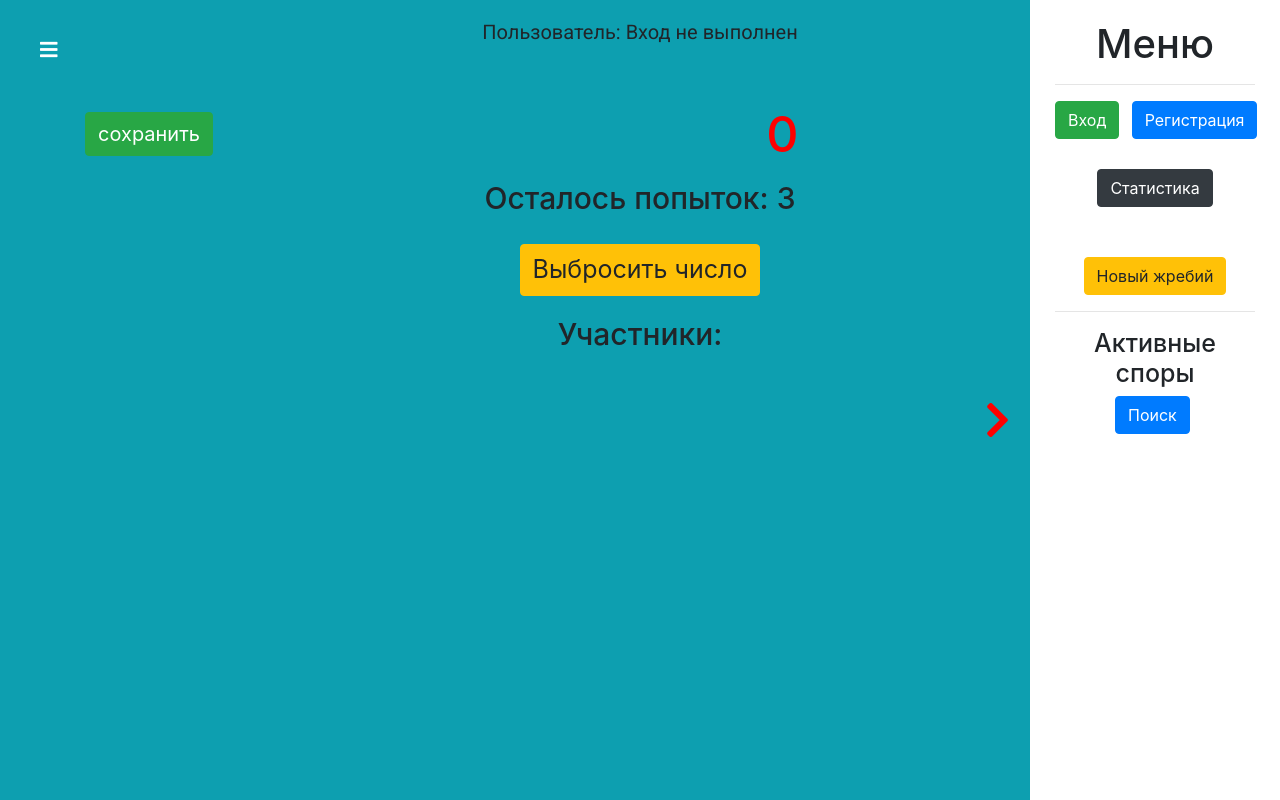
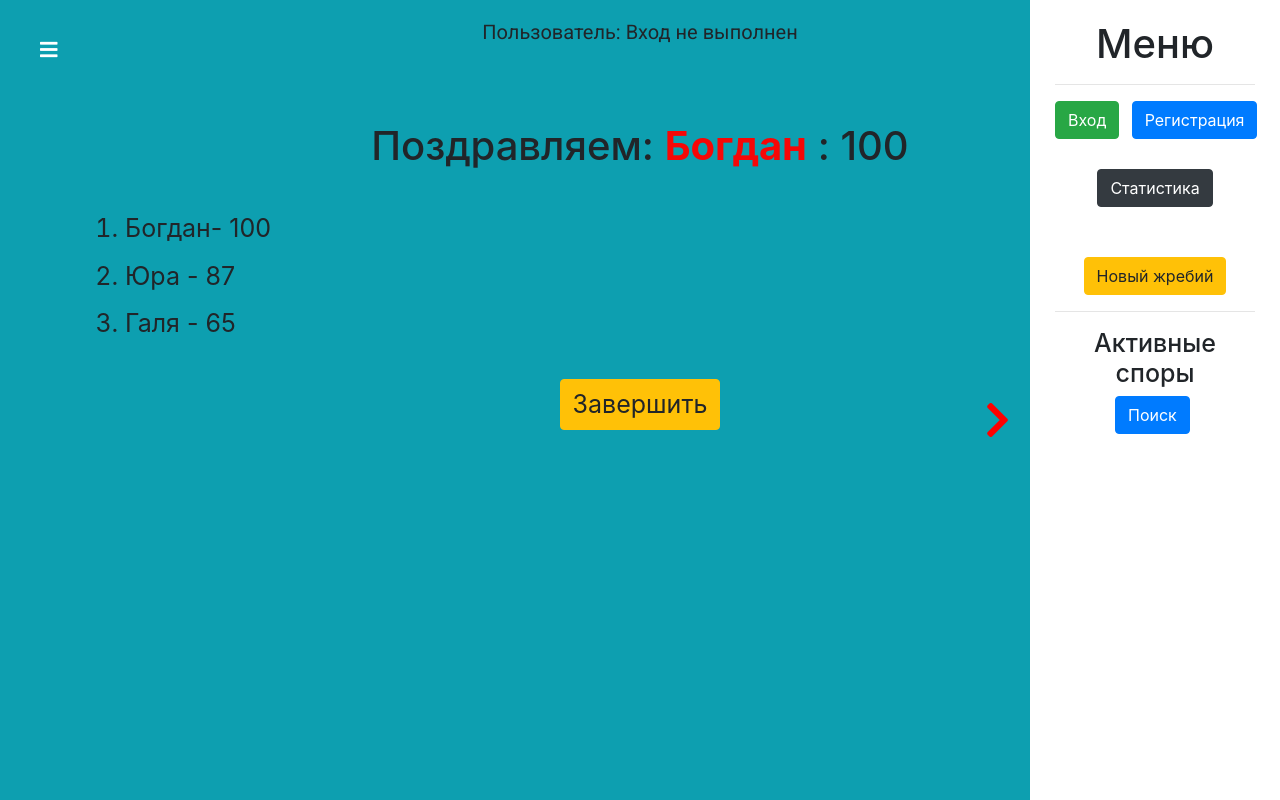
Before and after one commit to BogdanMarchukov/Ker_Geo, a React (Create React App) app: page /lot in a window 1280 px wide. Built offline with nearby package versions, Linux system fonts and the light colour scheme.

Commit message:
23.12.2020

```diff
--- a/src/page/Lot/ContextLot/ContextLot.js
+++ b/src/page/Lot/ContextLot/ContextLot.js
@@ -13,7 +13,10 @@ export const LotProvider = ({children}) => {
     const [itemsActiveLot, setItemsActiveLot] = useState([]) // список активных споров
     const [timer, setTimer] = useState(null) // таймер обратного отсчета
     const [fetchUsers, setFetchUsers] = useState([]) // список участников спора
-    const [userNumber, setUserNumber] = useState(0)
+    const [userNumber, setUserNumber] = useState(0) // выброшенное число
+    const [showProcessing, setShowProcessing] = useState(false) // показать/убрать процесс жребья
+    const [chance, setChance] = useState(3) // колличество попыток
+    const [showResult, setShowResult] = useState(true) // показать итог жребия // TODO изменить на false
 
     // сздание нового жребия
     const {activeUser} = useMenu()
@@ -58,6 +61,7 @@ export const LotProvider = ({children}) => {
         } else if (timer === 0) {
             setTimer(null)
             deleteActionLot()
+            setShowProcessing(true)
         }
     }, [timer])
 
@@ -83,6 +87,14 @@ export const LotProvider = ({children}) => {
     const randomNumber = () => {
         let number = Math.ceil(Math.random() * 100)
         setUserNumber(number)
+        setChance(prevState => prevState - 1)
+    }
+        // блокировка кнопки Выбросить число
+    const disabledButton = () => {
+        if (chance === 0) {
+            return true
+        }
+        else return false
     }
 
 
@@ -95,7 +107,11 @@ export const LotProvider = ({children}) => {
             timer,
             fetchUsers,
             userNumber,
-            randomNumber
+            randomNumber,
+            showProcessing,
+            chance,
+            disabledButton,
+            showResult
         }}
 
         >
--- a/src/page/Lot/Lot.js
+++ b/src/page/Lot/Lot.js
@@ -9,6 +9,7 @@ import Login from "./Login/Login";
 import {LotProvider} from "./ContextLot/ContextLot";
 import Timer from "./Timer/Timer";
 import LotProcessing from "./LotProcessing/LotProcessing";
+import ResultLot from "./ResultLot/ResultLot";
 
 
 const Lot = () => {
@@ -25,6 +26,7 @@ const Lot = () => {
                     <LotMenuToggle/>
                     <Timer/>
                     <LotProcessing/>
+                    <ResultLot/>
                 </LotProvider>
             </MenuProvider>
         </div>
--- a/src/page/Lot/LotProcessing/LotProcessing.js
+++ b/src/page/Lot/LotProcessing/LotProcessing.js
@@ -7,8 +7,13 @@ const LotProcessing = () => {
     const {userNumber} = useLot()
     const {fetchUsers} = useLot()
     const {randomNumber} = useLot()
+    const {showProcessing} = useLot()
+    const {chance} = useLot()
+    const {disabledButton} = useLot()
 
 
+
+    if (showProcessing === true) {
         return (
             <Container className={classes.processing}>
                 <Row>
@@ -26,8 +31,9 @@ const LotProcessing = () => {
                     </Col>
                 </Row>
 
-            <h4 className={'mt-1'}>Осталось попыток: 3 </h4>
+                <h4 className={'mt-1'}>Осталось попыток: {chance} </h4>
                 <Button
+                    disabled={disabledButton()}
                     onClick={randomNumber}
                     variant={"warning"}
                 >
@@ -39,6 +45,8 @@ const LotProcessing = () => {
                 </ul>
             </Container>
         );
+    } else return null
+
 
 };
 
--- /dev/null
+++ b/src/page/Lot/ResultLot/ResultLot.js
@@ -0,0 +1,30 @@
+import React from 'react';
+import {Button, Container} from "react-bootstrap";
+import classes from "./ResultLot.module.css"
+import {useLot} from "../ContextLot/ContextLot";
+
+const ResultLot = () => {
+    const {showResult} = useLot()
+
+    if (showResult === true) {
+        return (
+            <Container className={classes.ResultLot}>
+                <h1>Поздравляем: <strong>Богдан</strong> : 100</h1>
+                <ol>
+                    <li>Богдан- 100</li>
+                    <li>Юра - 87</li>
+                    <li>Галя - 65</li>
+                </ol>
+                <Button
+                    variant={"warning"}
+                >
+                    Завершить
+                </Button>
+            </Container>
+        );
+    } else return null
+
+
+};
+
+export default ResultLot;
--- /dev/null
+++ b/src/page/Lot/ResultLot/ResultLot.module.css
@@ -0,0 +1,25 @@
+.ResultLot  {
+    position: relative;
+    top: 70px;
+    text-align: center;
+
+}
+
+.ResultLot h1 strong {
+    color: #f60707;
+}
+
+.ResultLot ol li {
+    margin-top: 10px;
+    width: 100%;
+    text-align: left;
+    font-size: 25px;
+}
+
+.ResultLot ol {
+    margin-top: 40px;
+}
+.ResultLot button {
+    font-size: 25px;
+    margin-top: 20px;
+}
```
Lines whose indentation alone changed are shown as unchanged.
